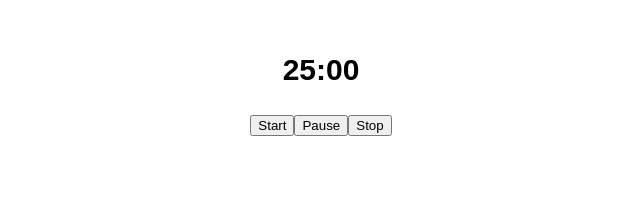
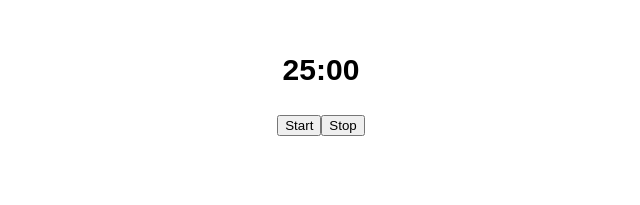
Before and after one commit to timodilg/capstone-project, a React (Create React App) app: page /timer in a window 1280 px wide. Shown: the part 180-385 px from the top of the page, without its empty margins (319-959 px from the left). Built offline with nearby package versions, Linux system fonts and the light colour scheme.

Commit message:
Delete pause button

```diff
--- a/src/pages/Timer.js
+++ b/src/pages/Timer.js
@@ -73,7 +73,6 @@ class Timer extends Component {
         <TimerDisplay currentTime={this.state.currentTime} />
         <div>
           <button onClick={this.startTimer}>Start</button>
-          <button onClick={this.stopTimer}>Pause</button>
           <button onClick={this.stopTimer}>Stop</button>
         </div>
       </TimerStyled>
```
